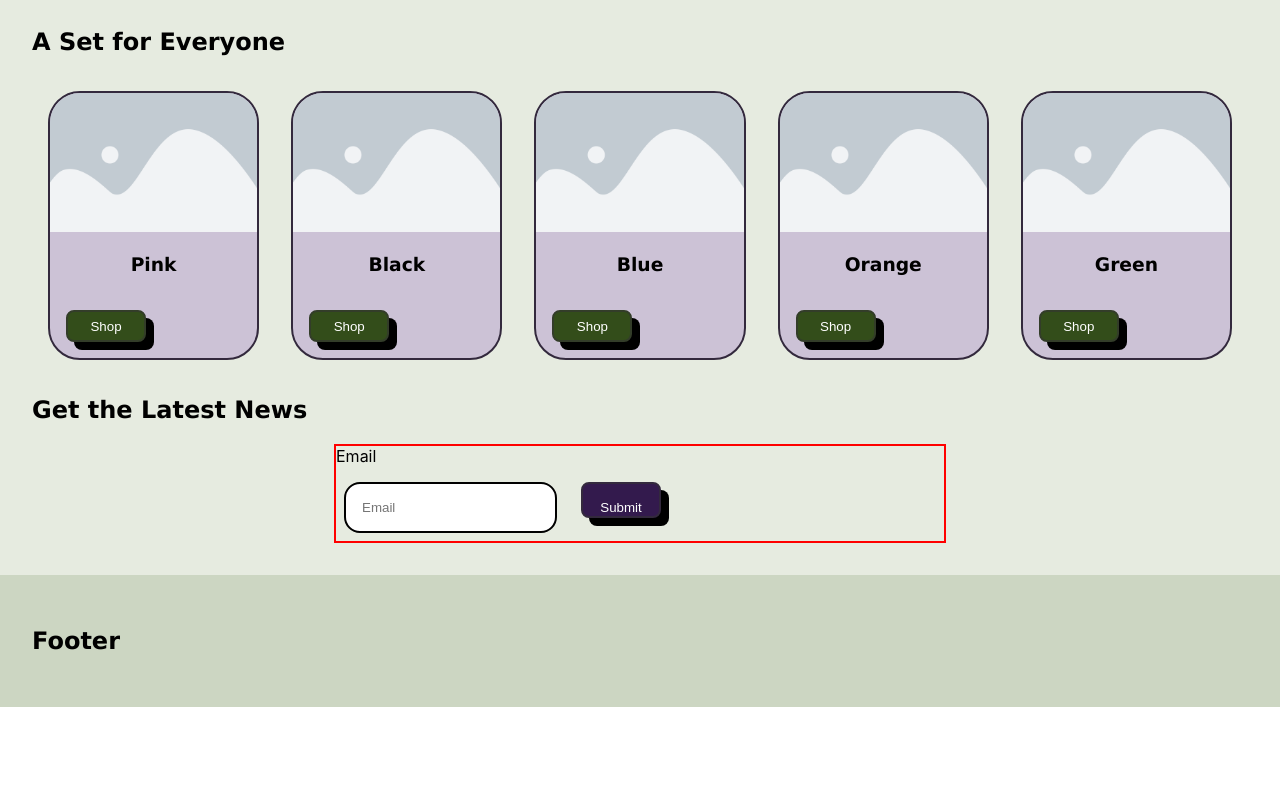
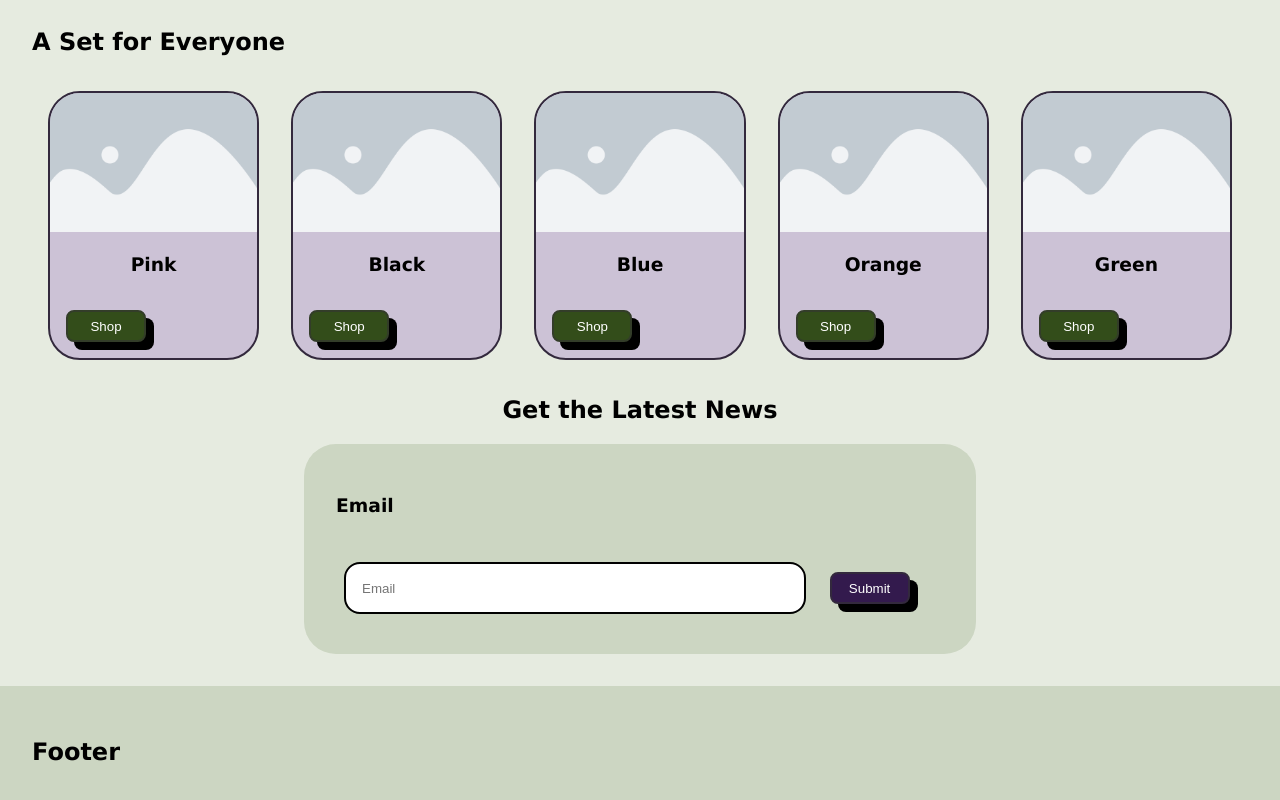
Before and after one commit to zinnia-frazier/Fulldive-VR-Web-Store-React-App, a React (Create React App) app in the folder fulldive-vr/: page / in a window 1280 px wide. Shown: the part 1163-1963 px from the top of the page. Before the commit the page ends 1870 px from the top, so only its background shows below. Built offline with nearby package versions, Linux system fonts and the light colour scheme.

Commit message:
Email styling

```diff
--- a/fulldive-vr/src/components/Home.js
+++ b/fulldive-vr/src/components/Home.js
@@ -72,16 +72,13 @@ export default function Home(props) {
             </section>
 
             <section>
-                <div className={styles.container}>
-                    <div style={{justifyContent: 'center'}}>
-                        <h2>Get the Latest News</h2>
-                    </div>
-                </div>
+                <h2 style={{textAlign: 'center'}}>Get the Latest News</h2>
+
 
                 <div className={styles.container}>
                     <div style={{justifyContent: 'center'}} className={styles.formContainer}>
                         <form>
-                            <label for='email'>Email</label>
+                            <label for='email'><h3>Email</h3></label>
 
                             <br />
 
--- a/fulldive-vr/src/styles/styles.module.css
+++ b/fulldive-vr/src/styles/styles.module.css
@@ -63,20 +63,22 @@ h1, h2, h3, p, li {
     box-shadow: 0.25rem 0.25rem black;
 }
 
-input {
-    background-color: white;
-    border: 2px solid black;
-    border-radius: 1rem;
-    padding: 1rem;
-    margin: 0.5rem;
-}
 .formContainer {
+    background-color: hsla(90, 20%, 80%, 1);
+    border-radius: 2rem;
+    padding: 2rem;
     width: 50%;
-    border: 2px solid red;
     margin: 0 auto;
 }
 .email {
     color: hsla(90, 20%, 20%, 1);
+    background-color: white;
+    border: 2px solid black;
+    border-radius: 1rem;
+    margin: 0.5rem;
+    padding: 1rem;
+    width: 70%;
+    height: 1rem;
 }
 .email:hover {
     border: 2px solid hsla(90, 20%, 90%, 1);
```
